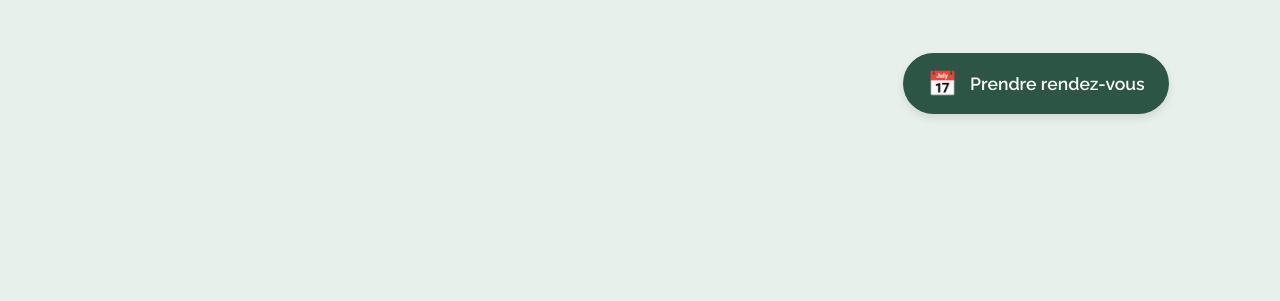
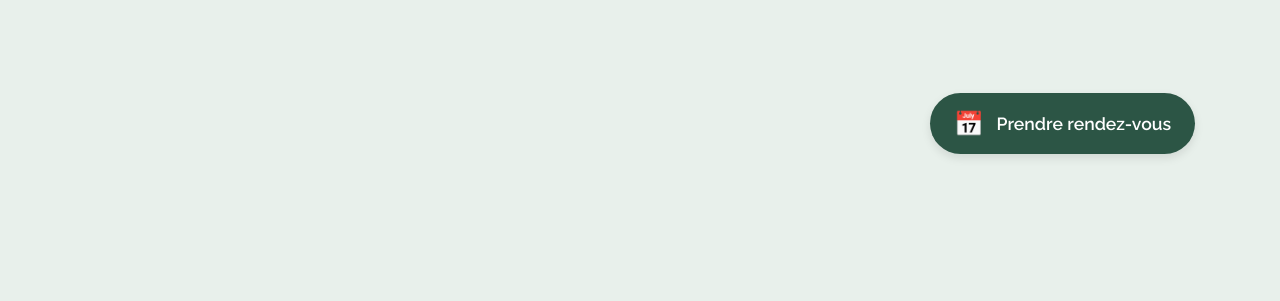
Before and after one commit to flodef/valentin-ostheo, a plain HTML site: page index.html in a window 1280 px wide. Shown: the part 499-800 px from the top of the page. Drawn offline with nearby package versions, Linux system fonts and the light colour scheme.

Commit message:
style: improve home

```diff
--- a/home-content.html
+++ b/home-content.html
@@ -1,6 +1,6 @@
 <!-- Section Héro -->
 <section class="hero-section">
-  <div class="hero-container">
+  <!-- <div class="hero-container"> -->
   <div class="hero-image">
     <!-- Remplacez ceci par votre image dans WordPress/Elementor -->
     <img src="/api/placeholder/1200/800" alt="Ostéopathie bien-être" />
@@ -13,5 +13,5 @@
       <span class="rdv-text">Prendre rendez-vous</span>
     </a>
   </div>
-  </div>
+  <!-- </div> -->
 </section>
--- a/styles.css
+++ b/styles.css
@@ -726,7 +726,7 @@ main {
   width: 100%;
   display: flex;
   align-items: center;
-  padding: 120px 20px 80px;
+  padding-top: 120px;
   background-color: #e8f0eb; /* Fond vert pâle */
   overflow: hidden;
   box-sizing: border-box;
@@ -1551,9 +1551,7 @@ main {
   font-size: 1rem;
   color: var(--texte-fonce);
   background-color: #f9f9f9;
-  transition:
-    border-color 0.3s ease,
-    box-shadow 0.3s ease;
+  transition: border-color 0.3s ease, box-shadow 0.3s ease;
 }
 
 .form-group input:focus,
@@ -1899,9 +1897,7 @@ nav.mobile-nav ul {
   text-align: center;
   text-decoration: none;
   box-shadow: 0 3px 10px rgba(0, 0, 0, 0.05);
-  transition:
-    transform 0.3s,
-    box-shadow 0.3s;
+  transition: transform 0.3s, box-shadow 0.3s;
   display: flex;
   flex-direction: column;
   align-items: center;
```
Also changed, not shown: 2 other files. Lines whose indentation alone changed are shown as unchanged.
